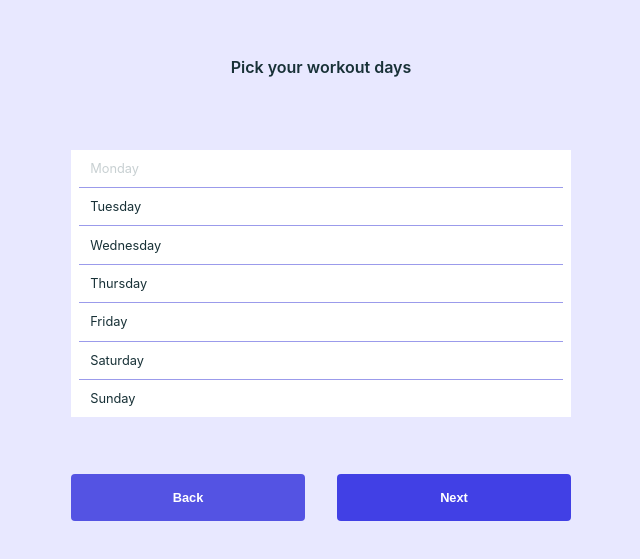
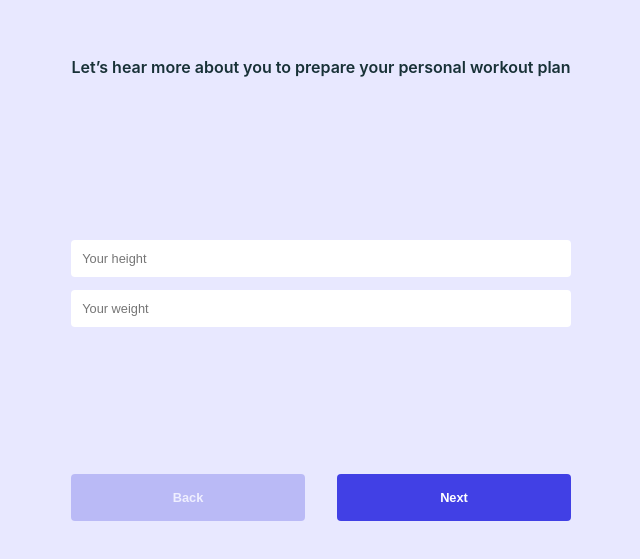
Before and after one commit to doga-ozcelik/workout-app, a React (Create React App) app: page / in a window 1280 px wide. Shown: the part 119-678 px from the top of the page, without its empty margins (319-959 px from the left). Built offline with nearby package versions, Linux system fonts and the light colour scheme.

Commit message:
feat(navigation): Add navigation

```diff
--- a/package.json
+++ b/package.json
@@ -12,6 +12,7 @@
     "@types/react-dom": "^18.3.1",
     "react": "^18.3.1",
     "react-dom": "^18.3.1",
+    "react-router-dom": "^6.28.0",
     "react-scripts": "5.0.1",
     "typescript": "^4.9.5",
     "web-vitals": "^2.1.4"
@@ -39,5 +40,8 @@
       "last 1 firefox version",
       "last 1 safari version"
     ]
+  },
+  "devDependencies": {
+    "@types/react-router-dom": "^5.3.3"
   }
 }
--- a/src/App.tsx
+++ b/src/App.tsx
@@ -1,8 +1,19 @@
+import { Route, Routes } from "react-router-dom";
 import "./App.css";
+import StepFour from "./pages/StepFour";
+import StepOne from "./pages/StepOne";
 import StepTwo from "./pages/StepTwo";
+import StepThree from "./pages/StepThree";
 
 function App() {
-  return <StepTwo />;
+  return (
+    <Routes>
+      <Route path="/" element={<StepOne />} />
+      <Route path="/steptwo" element={<StepTwo />} />
+      <Route path="/stepthree" element={<StepThree />} />
+      <Route path="/stepfour" element={<StepFour />} />
+    </Routes>
+  );
 }
 
 export default App;
--- a/src/index.tsx
+++ b/src/index.tsx
@@ -1,15 +1,18 @@
-import React from 'react';
-import ReactDOM from 'react-dom/client';
-import './index.css';
-import App from './App';
-import reportWebVitals from './reportWebVitals';
+import React from "react";
+import ReactDOM from "react-dom/client";
+import "./index.css";
+import { BrowserRouter } from "react-router-dom";
+import App from "./App";
+import reportWebVitals from "./reportWebVitals";
 
 const root = ReactDOM.createRoot(
-  document.getElementById('root') as HTMLElement
+  document.getElementById("root") as HTMLElement
 );
 root.render(
   <React.StrictMode>
-    <App />
+    <BrowserRouter>
+      <App />
+    </BrowserRouter>
   </React.StrictMode>
 );
 
--- a/src/pages/StepFour/index.tsx
+++ b/src/pages/StepFour/index.tsx
@@ -1,6 +1,9 @@
+import { useNavigate } from "react-router-dom";
 import "./StepFour.css";
 
 const StepFour = () => {
+  const navigate = useNavigate();
+
   return (
     <div className="container">
       <div className="form-container">
@@ -13,8 +16,13 @@ const StepFour = () => {
           <input className="input" type="password" placeholder="Password" />
         </div>
         <div className="button-container">
-          <button className="button-back">Back</button>
-          <button className="button-next">Next</button>
+          <button
+            className="button-back"
+            onClick={() => navigate("/stepthree")}
+          >
+            Back
+          </button>
+          <button className="button-next">Save</button>
         </div>
       </div>
     </div>
--- a/src/pages/StepOne/index.tsx
+++ b/src/pages/StepOne/index.tsx
@@ -1,6 +1,9 @@
+import { useNavigate } from "react-router-dom";
 import "./StepOne.css";
 
 const StepOne = () => {
+  const navigate = useNavigate();
+
   return (
     <div className="container">
       <div className="form-container">
@@ -12,8 +15,12 @@ const StepOne = () => {
           <input className="input" type="number" placeholder="Your weight" />
         </div>
         <div className="button-container">
-          <button className="button-back">Back</button>
-          <button className="button-next">Next</button>
+          <button className="button-back" disabled>
+            Back
+          </button>
+          <button className="button-next" onClick={() => navigate("/steptwo")}>
+            Next
+          </button>
         </div>
       </div>
     </div>
--- a/src/pages/StepThree/index.tsx
+++ b/src/pages/StepThree/index.tsx
@@ -1,15 +1,22 @@
+import { useNavigate } from "react-router-dom";
 import GoalRadioSelect from "../../components/GoalRadioSelect";
 import "./StepThree.css";
 
 const StepThree = () => {
+  const navigate = useNavigate();
+
   return (
     <div className="container">
       <div className="form-container">
         <p className="text">What is your fitness goal?</p>
         <GoalRadioSelect />
         <div className="button-container">
-          <button className="button-back">Back</button>
-          <button className="button-next">Next</button>
+          <button className="button-back" onClick={() => navigate("/steptwo")}>
+            Back
+          </button>
+          <button className="button-next" onClick={() => navigate("/stepfour")}>
+            Next
+          </button>
         </div>
       </div>
     </div>
--- a/src/pages/StepTwo/index.tsx
+++ b/src/pages/StepTwo/index.tsx
@@ -1,15 +1,25 @@
+import { useNavigate } from "react-router-dom";
 import WeekdaySelect from "../../components/WeekdaySelect";
 import "./StepTwo.css";
 
 const StepTwo = () => {
+  const navigate = useNavigate();
+
   return (
     <div className="container">
       <div className="form-container">
         <p className="text">Pick your workout days</p>
         <WeekdaySelect disabledDays={["Monday"]} />
         <div className="button-container">
-          <button className="button-back">Back</button>
-          <button className="button-next">Next</button>
+          <button className="button-back" onClick={() => navigate("/")}>
+            Back
+          </button>
+          <button
+            className="button-next"
+            onClick={() => navigate("/stepthree")}
+          >
+            Next
+          </button>
         </div>
       </div>
     </div>
```
Also changed, not shown: 1 other file (tests, documents, lock files or other folders).
